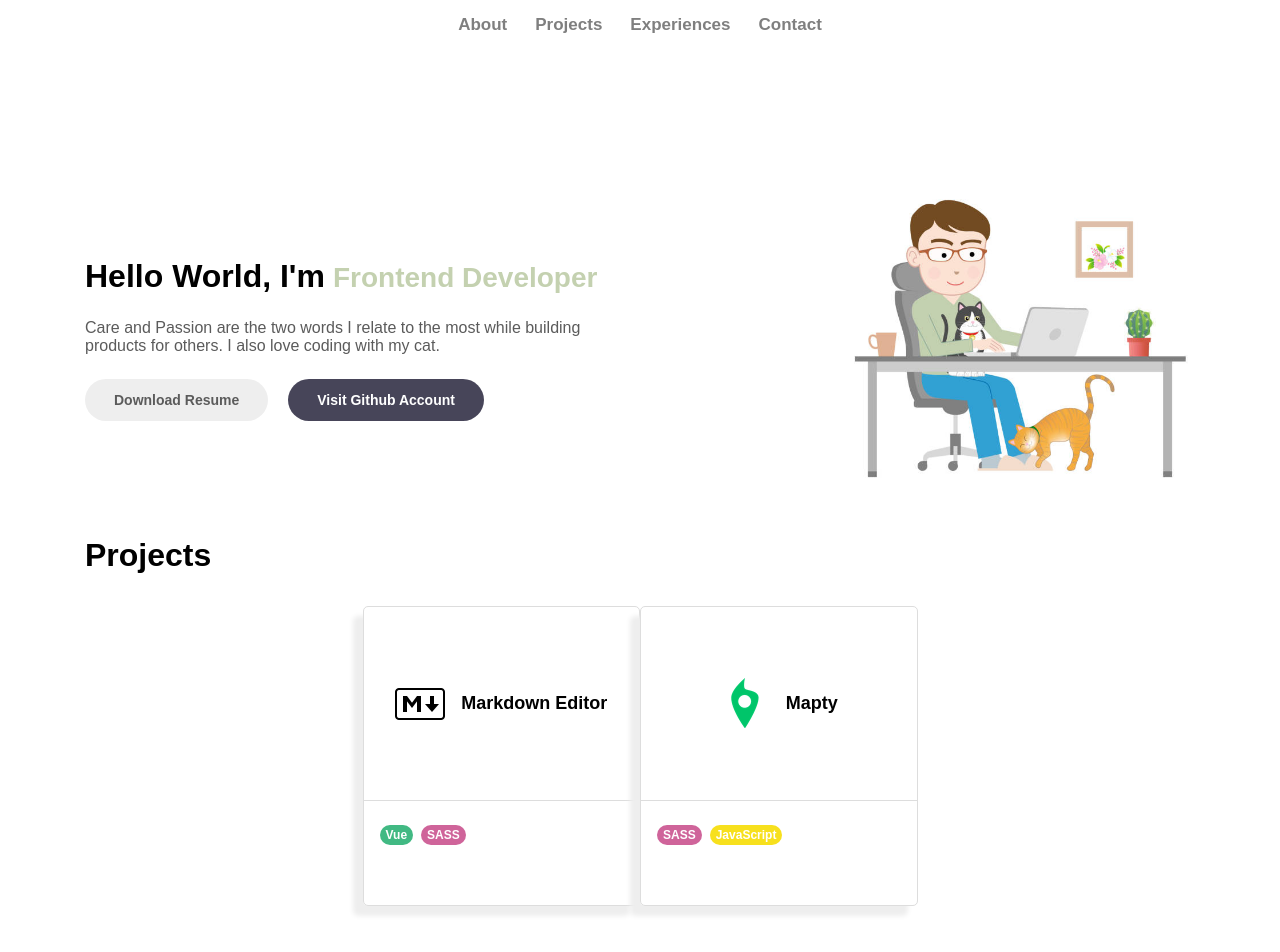
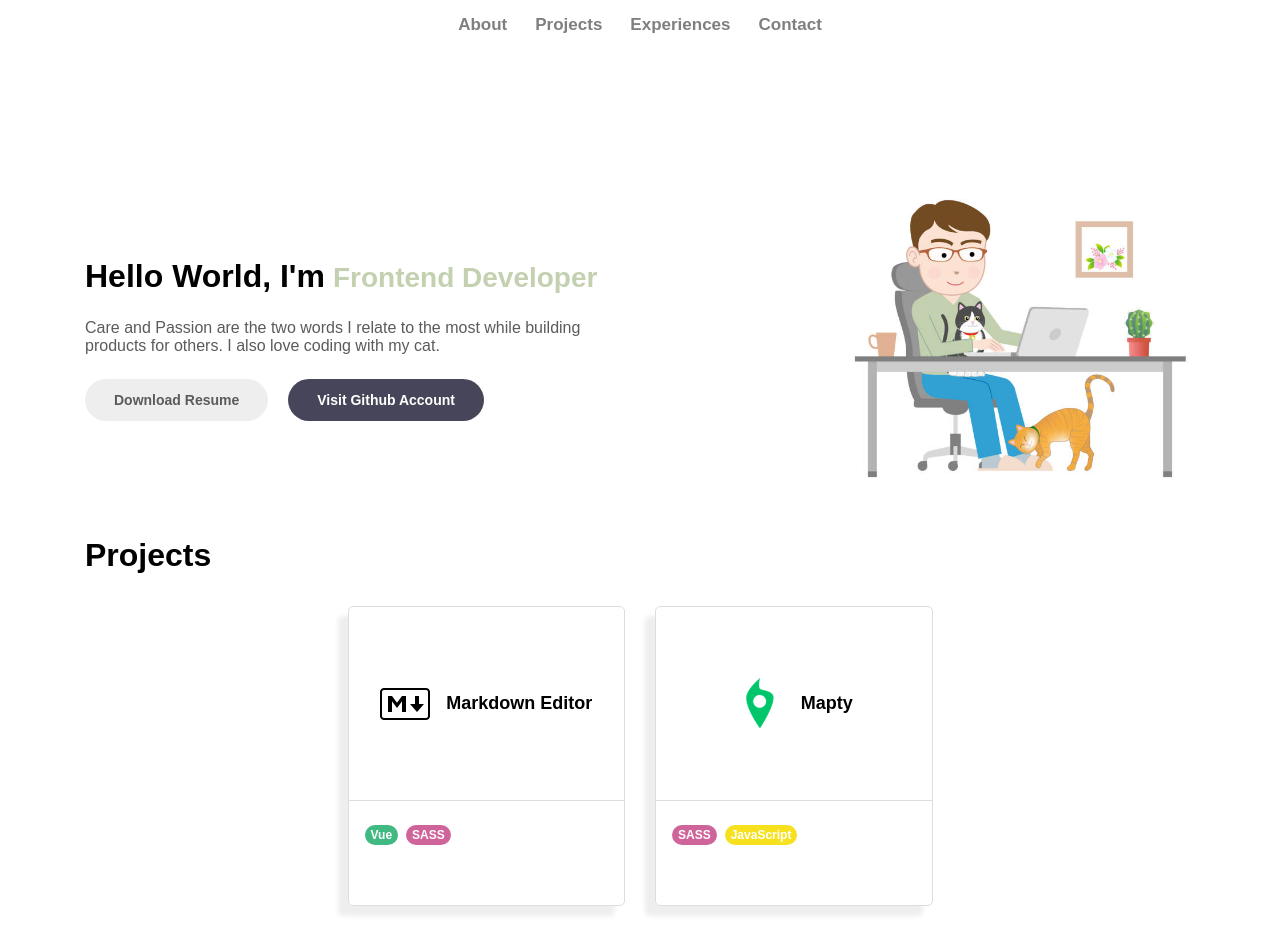
Before and after one commit to MarwanAhmedElAbhar/my-portfolio, a Nuxt app: page / in a window 1280 px wide. Shown: the top 952 px of the page. Built offline with nearby package versions, Linux system fonts and the light colour scheme.

Commit message:
add gap top projects cards

```diff
--- a/components/projects/main.vue
+++ b/components/projects/main.vue
@@ -7,7 +7,7 @@ const projects = computed(() => data)
 <template>
   <div class="py-5 container">
     <h1 class="mb-4">Projects</h1>
-    <div class="row align-items-center justify-content-center no-gutters">
+    <div class="row align-items-center justify-content-center no-gutters gap-30">
       <ProjectsCard
         v-for="project in projects"
         :key="project.id"
@@ -21,4 +21,6 @@ const projects = computed(() => data)
 
 
 <style lang="sass" scoped>
+.gap-30
+  gap: 30px
 </style>
```
